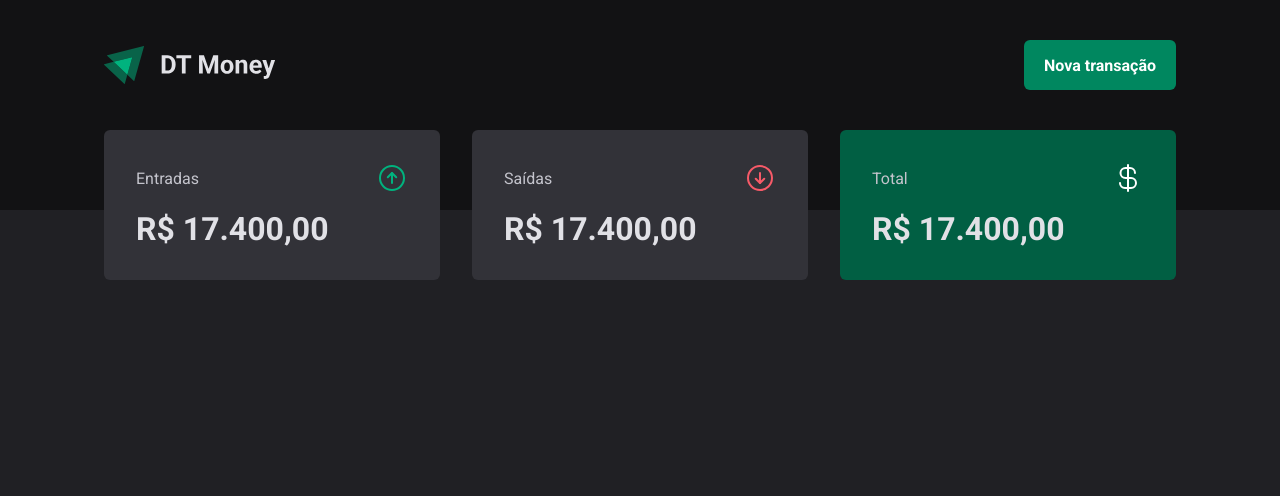
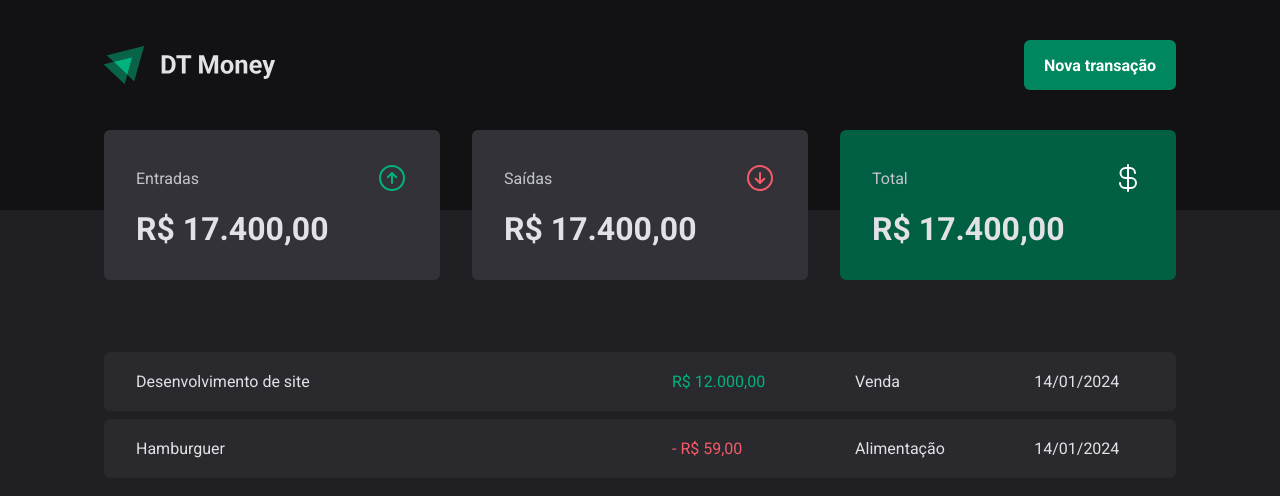
Before and after one commit to angelonetho/03-dt-money, a React (Vite) app: page / in a window 1280 px wide. Shown: the top 496 px of the page. Built offline with nearby package versions, Linux system fonts and the light colour scheme.

Commit message:
Estrutura visual - Tabela de transações

```diff
--- a/src/pages/Transactions/index.tsx
+++ b/src/pages/Transactions/index.tsx
@@ -1,11 +1,39 @@
 import { Header } from "../../components/Header";
 import { Summary } from "../../components/Summary";
+import { PriceHighLight, TransactionsContainer, TransactionsTable } from "./styles";
 
 export function Transactions() {
     return (
         <div>
             <Header/>
             <Summary/>
+
+            <TransactionsContainer>
+                <TransactionsTable>
+                    <tbody>
+                        <tr>
+                            <td width="50%">Desenvolvimento de site</td>
+                            <td>
+                                <PriceHighLight variant="income">
+                                R$ 12.000,00
+                                </PriceHighLight>
+                            </td>
+                            <td>Venda</td>
+                            <td>14/01/2024</td>
+                        </tr>
+                        <tr>
+                            <td width="50%">Hamburguer</td>
+                            <td>
+                                <PriceHighLight variant="outcome">
+                                - R$ 59,00
+                                </PriceHighLight>
+                            </td>
+                            <td>Alimentação</td>
+                            <td>14/01/2024</td>
+                        </tr>
+                    </tbody>
+                </TransactionsTable>
+            </TransactionsContainer>
         </div>
     )
 }
--- a/src/pages/Transactions/styles.ts
+++ b/src/pages/Transactions/styles.ts
@@ -0,0 +1,39 @@
+import styled from "styled-components";
+
+export const TransactionsContainer = styled.main`
+    width: 100%;
+    max-width: 1120px;
+    margin: 4rem auto 0;
+    padding: 0 1.5rem;
+`
+
+export const TransactionsTable = styled.table`
+    width: 100%;
+    border-collapse: separate;
+    border-spacing: 0 0.5rem;
+    margin-top: 1.5rem;
+
+    td {
+        padding: 1.25rem 2rem;
+        background: ${props => props.theme["gray-700"]};
+
+        &:first-child {
+            border-top-left-radius: 6px;
+            border-bottom-left-radius: 6px;
+        }
+
+        &:last-child {
+            border-top-right-radius: 6px;
+            border-bottom-right-radius: 6px;
+        }
+    }
+
+`
+
+interface PriceHighLightProps {
+    variant: 'income' | 'outcome'
+}
+
+export const PriceHighLight = styled.span<PriceHighLightProps>`
+    color: ${props => props.variant === 'income' ? props.theme["green-300"] : props.theme["red-300"]}
+`
```
